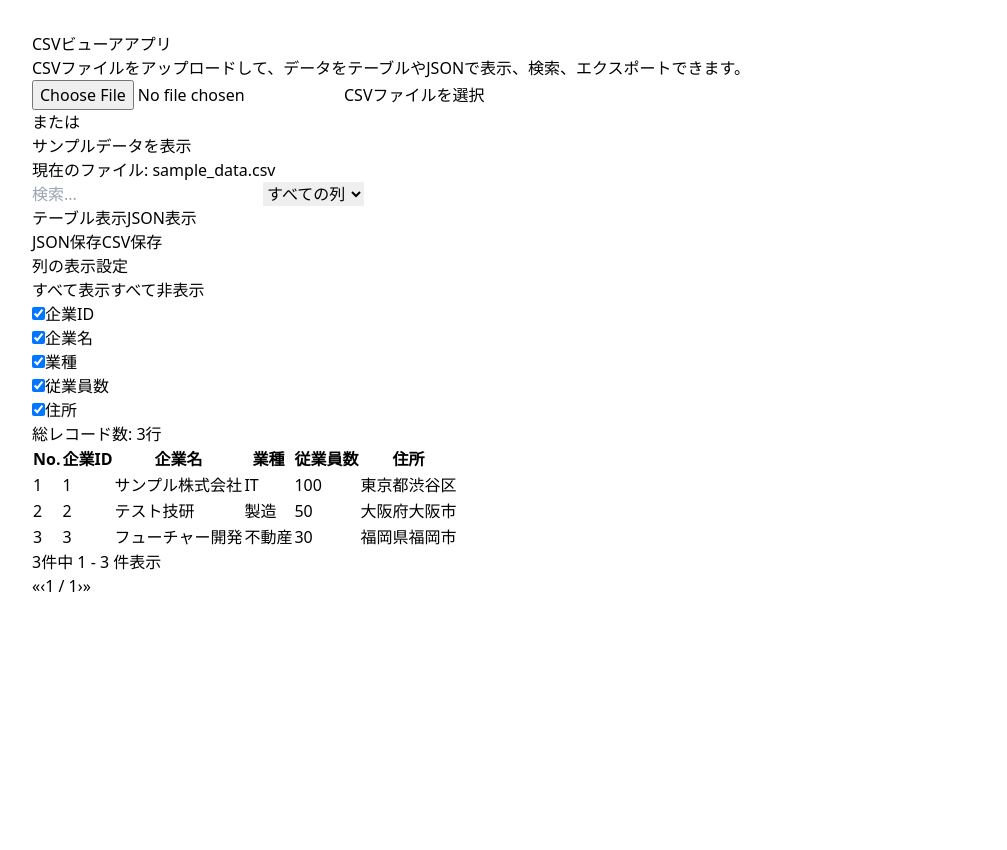
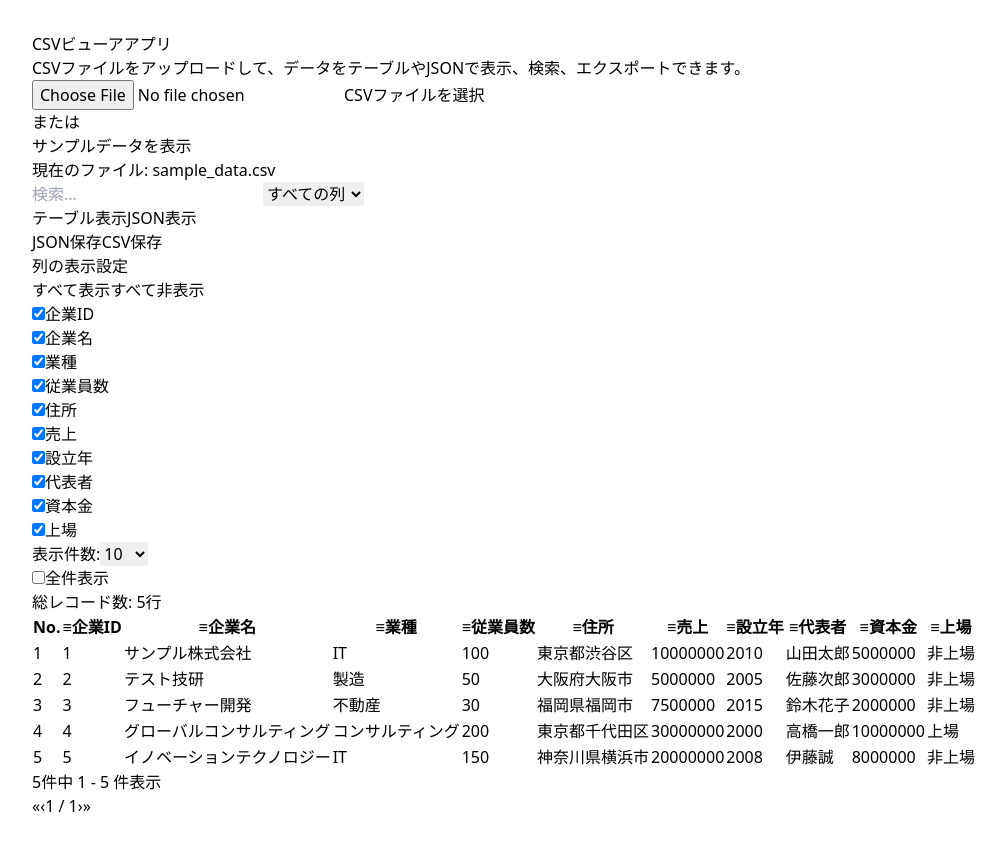
Before and after one commit to BoxPistols/csv-viewer-app, a React (Vite) app: page / in a window 1280 px wide. Both pictures are taken after a click on the button "サンプルデータを表示". Shown: the whole page, without its empty margins (0-1007 px from the left). Before the commit the page ends 800 px from the top, so only its background shows below. Built offline with nearby package versions, Linux system fonts and the light colour scheme.

Commit message:
Storage保存 Pagenate

```diff
--- a/src/components/CSVViewerApp.jsx
+++ b/src/components/CSVViewerApp.jsx
@@ -1,5 +1,3 @@
-
-
 import React, { useState, useEffect, useRef } from 'react';
 import Papa from 'papaparse';
 
@@ -18,8 +16,55 @@ const CSVViewerApp = () => {
   const [totalRows, setTotalRows] = useState(0);
   const [processingStatus, setProcessingStatus] = useState('');
   const [fileName, setFileName] = useState('');
+
+  // 新しい状態変数
+  const [rowsPerPage, setRowsPerPage] = useState(10);
+  const [sortConfig, setSortConfig] = useState({ key: null, direction: 'ascending' });
+  const [columnOrder, setColumnOrder] = useState([]);
+  const [showAllRows, setShowAllRows] = useState(false);
+
   const fileInputRef = useRef(null);
-  const rowsPerPage = 10;
+  const rowsPerPageOptions = [10, 25, 50, 100];
+
+  // 列設定を保存する関数
+  const saveColumnSettings = (columns) => {
+    try {
+      localStorage.setItem(`columns_${fileName}`, JSON.stringify(columns));
+    } catch (e) {
+      console.error('列設定の保存に失敗しました:', e);
+    }
+  };
+
+  // 列設定を読み込む関数
+  const loadColumnSettings = (fileName) => {
+    try {
+      const saved = localStorage.getItem(`columns_${fileName}`);
+      return saved ? JSON.parse(saved) : null;
+    } catch (e) {
+      console.error('列設定の読み込みに失敗しました:', e);
+      return null;
+    }
+  };
+
+  // カラム順序の保存
+  const saveColumnOrder = (order) => {
+    try {
+      localStorage.setItem(`columnOrder_${fileName}`, JSON.stringify(order));
+    } catch (e) {
+      console.error('カラム順序の保存に失敗しました:', e);
+    }
+  };
+
+  // カラム順序の読み込み
+  const loadColumnOrder = (fileName) => {
+    try {
+      const saved = localStorage.getItem(`columnOrder_${fileName}`);
+      return saved ? JSON.parse(saved) : null;
+    } catch (e) {
+      console.error('カラム順序の読み込みに失敗しました:', e);
+      return null;
+    }
+  };
 
   // ファイルアップロードハンドラー
   const handleFileUpload = (event) => {
@@ -49,7 +94,7 @@ const CSVViewerApp = () => {
         preview: 5000, // パフォーマンスのために最初の5000行に制限
         encoding: 'UTF-8', // UTF-8で固定
         complete: (results) => {
-          processCSVData(results);
+          processCSVData(results, file.name);
         },
         error: (error) => {
           setError(`CSV解析エラー: ${error.message}`);
@@ -67,7 +112,7 @@ const CSVViewerApp = () => {
   };
 
   // CSVデータの処理
-  const processCSVData = (results) => {
+  const processCSVData = (results, currentFileName) => {
     setProcessingStatus('データを処理中...');
 
     try {
@@ -77,20 +122,61 @@ const CSVViewerApp = () => {
       // ヘッダー名を取得
       const headers = results.meta.fields || [];
 
-      // デフォルトで表示する列を選択（最初の10列）
-      const defaultColumns = headers.slice(0, 10);
+      // 保存された列設定を読み込む
+      const savedColumns = loadColumnSettings(currentFileName);
+
+      // 保存された設定があれば使用、なければデフォルト（最初の10列）
+      const defaultColumns = savedColumns || headers.slice(0, 10);
+
+      // 保存されたカラム順序を読み込む
+      const savedOrder = loadColumnOrder(currentFileName);
+      const initialOrder = savedOrder || [...headers];
 
       setHeaders(headers);
       setSelectedColumns(defaultColumns);
+      setColumnOrder(initialOrder);
       setData(results.data);
       setFilteredData(results.data);
       setCurrentPage(1);
+      setSortConfig({ key: null, direction: 'ascending' });
       setLoading(false);
       setProcessingStatus('');
     } catch (e) {
       setError(`データの処理中にエラーが発生しました: ${e.message}`);
       setLoading(false);
     }
+  };
+
+  // ソート関数
+  const requestSort = (key) => {
+    let direction = 'ascending';
+    if (sortConfig.key === key && sortConfig.direction === 'ascending') {
+      direction = 'descending';
+    }
+    setSortConfig({ key, direction });
+  };
+
+  // ソート状態に基づいてデータをソート
+  const getSortedData = (data) => {
+    if (!sortConfig.key) return data;
+
+    return [...data].sort((a, b) => {
+      // 数値の場合は数値としてソート
+      if (!isNaN(a[sortConfig.key]) && !isNaN(b[sortConfig.key])) {
+        return sortConfig.direction === 'ascending'
+          ? Number(a[sortConfig.key]) - Number(b[sortConfig.key])
+          : Number(b[sortConfig.key]) - Number(a[sortConfig.key]);
+      }
+
+      // 文字列の場合
+      if (a[sortConfig.key] < b[sortConfig.key]) {
+        return sortConfig.direction === 'ascending' ? -1 : 1;
+      }
+      if (a[sortConfig.key] > b[sortConfig.key]) {
+        return sortConfig.direction === 'ascending' ? 1 : -1;
+      }
+      return 0;
+    });
   };
 
   // 検索機能
@@ -118,25 +204,63 @@ const CSVViewerApp = () => {
 
   // 列の表示/非表示を切り替える
   const toggleColumn = (header) => {
-    if (selectedColumns.includes(header)) {
-      setSelectedColumns(selectedColumns.filter(col => col !== header));
-    } else {
-      setSelectedColumns([...selectedColumns, header]);
-    }
+    const newColumns = selectedColumns.includes(header)
+      ? selectedColumns.filter(col => col !== header)
+      : [...selectedColumns, header];
+
+    setSelectedColumns(newColumns);
+    saveColumnSettings(newColumns); // 設定を保存
   };
 
   // すべての列を表示/非表示
   const toggleAllColumns = (show) => {
-    if (show) {
-      setSelectedColumns([...headers]);
+    const newColumns = show ? [...headers] : [];
+    setSelectedColumns(newColumns);
+    saveColumnSettings(newColumns); // 設定を保存
+  };
+
+  // ドラッグ関連のハンドラー
+  const handleDragStart = (e, index) => {
+    e.dataTransfer.setData('text/plain', index);
+  };
+
+  const handleDragOver = (e) => {
+    e.preventDefault();
+  };
+
+  const handleDrop = (e, dropIndex) => {
+    const dragIndex = Number(e.dataTransfer.getData('text/plain'));
+    const newOrder = [...columnOrder];
+    const [removed] = newOrder.splice(dragIndex, 1);
+    newOrder.splice(dropIndex, 0, removed);
+
+    setColumnOrder(newOrder);
+    saveColumnOrder(newOrder); // 設定を保存
+  };
+
+  // 表示件数の変更
+  const handleRowsPerPageChange = (value) => {
+    const numValue = Number(value);
+    setRowsPerPage(numValue);
+    setCurrentPage(1); // ページをリセット
+    setShowAllRows(false);
+  };
+
+  // 全件表示の切り替え
+  const toggleShowAllRows = (checked) => {
+    setShowAllRows(checked);
+    if (checked) {
+      setRowsPerPage(filteredData.length || 1);
     } else {
-      setSelectedColumns([]);
+      setRowsPerPage(10);
     }
+    setCurrentPage(1);
   };
 
   // ページネーション
-  const totalPages = Math.ceil(filteredData.length / rowsPerPage);
-  const currentData = filteredData.slice(
+  const sortedData = getSortedData(filteredData);
+  const totalPages = Math.ceil(sortedData.length / rowsPerPage);
+  const currentData = sortedData.slice(
     (currentPage - 1) * rowsPerPage,
     currentPage * rowsPerPage
   );
@@ -194,10 +318,12 @@ const CSVViewerApp = () => {
   // サンプルCSVデータを読み込む
   const loadSampleData = () => {
     // サンプルCSVデータ（簡易版）
-    const sampleCSV = `企業ID,企業名,業種,従業員数,住所
-1,サンプル株式会社,IT,100,東京都渋谷区
-2,テスト技研,製造,50,大阪府大阪市
-3,フューチャー開発,不動産,30,福岡県福岡市`;
+    const sampleCSV = `企業ID,企業名,業種,従業員数,住所,売上,設立年,代表者,資本金,上場
+1,サンプル株式会社,IT,100,東京都渋谷区,10000000,2010,山田太郎,5000000,非上場
+2,テスト技研,製造,50,大阪府大阪市,5000000,2005,佐藤次郎,3000000,非上場
+3,フューチャー開発,不動産,30,福岡県福岡市,7500000,2015,鈴木花子,2000000,非上場
+4,グローバルコンサルティング,コンサルティング,200,東京都千代田区,30000000,2000,高橋一郎,10000000,上場
+5,イノベーションテクノロジー,IT,150,神奈川県横浜市,20000000,2008,伊藤誠,8000000,非上場`;
 
     // サンプルデータを解析
     Papa.parse(sampleCSV, {
@@ -205,7 +331,7 @@ const CSVViewerApp = () => {
       skipEmptyLines: true,
       complete: (results) => {
         setFileName('sample_data.csv');
-        processCSVData(results);
+        processCSVData(results, 'sample_data.csv');
       }
     });
   };
@@ -380,6 +506,35 @@ const CSVViewerApp = () => {
             )}
           </div>
 
+          {/* 表示件数の設定 */}
+          {viewMode === 'table' && (
+            <div className="mb-4 flex flex-wrap items-center gap-4">
+              <div className="flex items-center">
+                <span className="text-sm mr-2">表示件数:</span>
+                <select
+                  value={rowsPerPage}
+                  onChange={(e) => handleRowsPerPageChange(e.target.value)}
+                  className="px-2 py-1 border rounded"
+                  disabled={showAllRows}
+                >
+                  {rowsPerPageOptions.map(option => (
+                    <option key={option} value={option}>{option}</option>
+                  ))}
+                </select>
+              </div>
+
+              <label className="flex items-center text-sm">
+                <input
+                  type="checkbox"
+                  checked={showAllRows}
+                  onChange={(e) => toggleShowAllRows(e.target.checked)}
+                  className="mr-2"
+                />
+                全件表示
+              </label>
+            </div>
+          )}
+
           {/* データサマリー */}
           <div className="mb-4 text-sm text-gray-600">
             <p>総レコード数: {totalRows.toLocaleString()}行</p>
@@ -396,11 +551,27 @@ const CSVViewerApp = () => {
                   <thead>
                     <tr className="bg-gray-100">
                       <th className="py-2 px-3 border-b sticky left-0 bg-gray-100 z-10">No.</th>
-                      {headers
+                      {columnOrder
                         .filter(header => selectedColumns.includes(header))
-                        .map((header) => (
-                          <th key={header} className="py-2 px-3 border-b text-left">
-                            {header}
+                        .map((header, index) => (
+                          <th
+                            key={header}
+                            className="py-2 px-3 border-b text-left cursor-pointer hover:bg-gray-200"
+                            onClick={() => requestSort(header)}
+                            draggable
+                            onDragStart={(e) => handleDragStart(e, index)}
+                            onDragOver={handleDragOver}
+                            onDrop={(e) => handleDrop(e, index)}
+                          >
+                            <div className="flex items-center">
+                              <span className="mr-1 text-gray-400">≡</span>
+                              {header}
+                              {sortConfig.key === header && (
+                                <span className="ml-1">
+                                  {sortConfig.direction === 'ascending' ? '▲' : '▼'}
+                                </span>
+                              )}
+                            </div>
                           </th>
                         ))}
                     </tr>
@@ -412,7 +583,7 @@ const CSVViewerApp = () => {
                           <td className="py-2 px-3 border-b sticky left-0 bg-inherit z-10">
                             {(currentPage - 1) * rowsPerPage + rowIndex + 1}
                           </td>
-                          {headers
+                          {columnOrder
                             .filter(header => selectedColumns.includes(header))
                             .map((header) => (
                               <td key={`${rowIndex}-${header}`} className="py-2 px-3 border-b">
@@ -500,7 +671,10 @@ const CSVViewerApp = () => {
           <ul className="list-disc ml-6 mb-4">
             <li>CSVファイルのテーブル表示とJSON表示</li>
             <li>データの検索とフィルタリング</li>
-            <li>表示する列の選択</li>
+            <li>表示する列の選択（設定は自動保存されます）</li>
+            <li>列の並べ替え（ドラッグ＆ドロップで順序変更）</li>
+            <li>データのソート（列ヘッダーをクリックしてソート）</li>
+            <li>表示件数の制御（ページネーションと全件表示）</li>
             <li>CSVまたはJSON形式でのエクスポート</li>
             <li>JSON形式でのクリップボードコピー</li>
           </ul>
```
